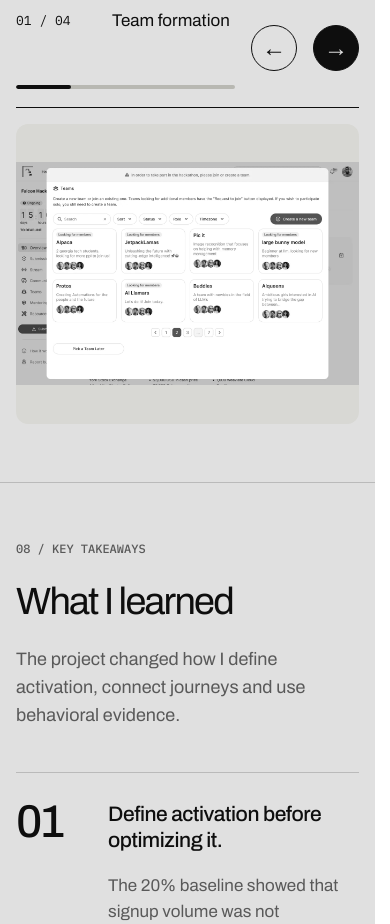
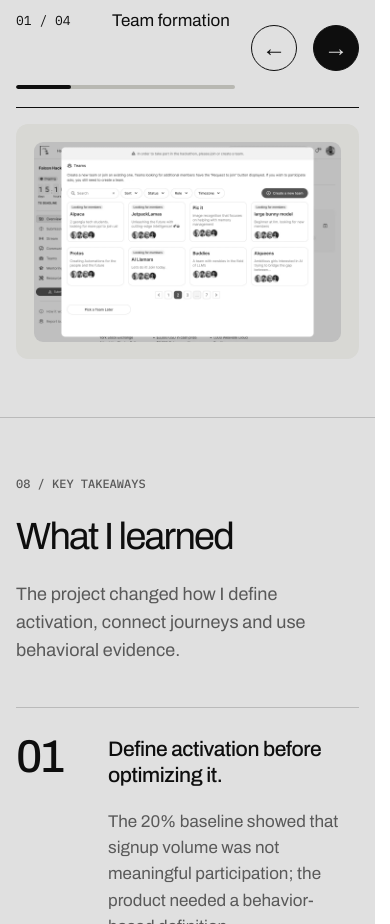
Before and after one commit to jzakrz/jakub-portfolio, a Next.js app: page /projects/hackathon in a window 390 px wide. Shown: the part 8820-9744 px from the top of the page. Built offline with nearby package versions, Linux system fonts and the light colour scheme.

Commit message:
style: frame hackathon gallery screens

```diff
--- a/app/globals.css
+++ b/app/globals.css
@@ -2440,6 +2440,19 @@ html {
   cursor: zoom-in;
 }
 
+.hackathon-gallery__primary--contain {
+  height: auto;
+  padding: clamp(20px, 2.2vw, 32px);
+}
+
+.hackathon-gallery__primary--contain .hackathon-gallery__screen {
+  position: relative;
+  display: block;
+  width: 100%;
+  height: auto;
+  border-radius: 9px;
+}
+
 .hackathon-gallery__primary img {
   animation: hackathon-gallery-reveal 320ms ease both;
 }
@@ -2905,6 +2918,12 @@ html {
   .hackathon-gallery__primary {
     height: 72vw;
     min-height: 300px;
+  }
+
+  .hackathon-gallery__primary--contain {
+    height: auto;
+    min-height: 0;
+    padding: 18px;
   }
 
   .hackathon-prototype {
```
